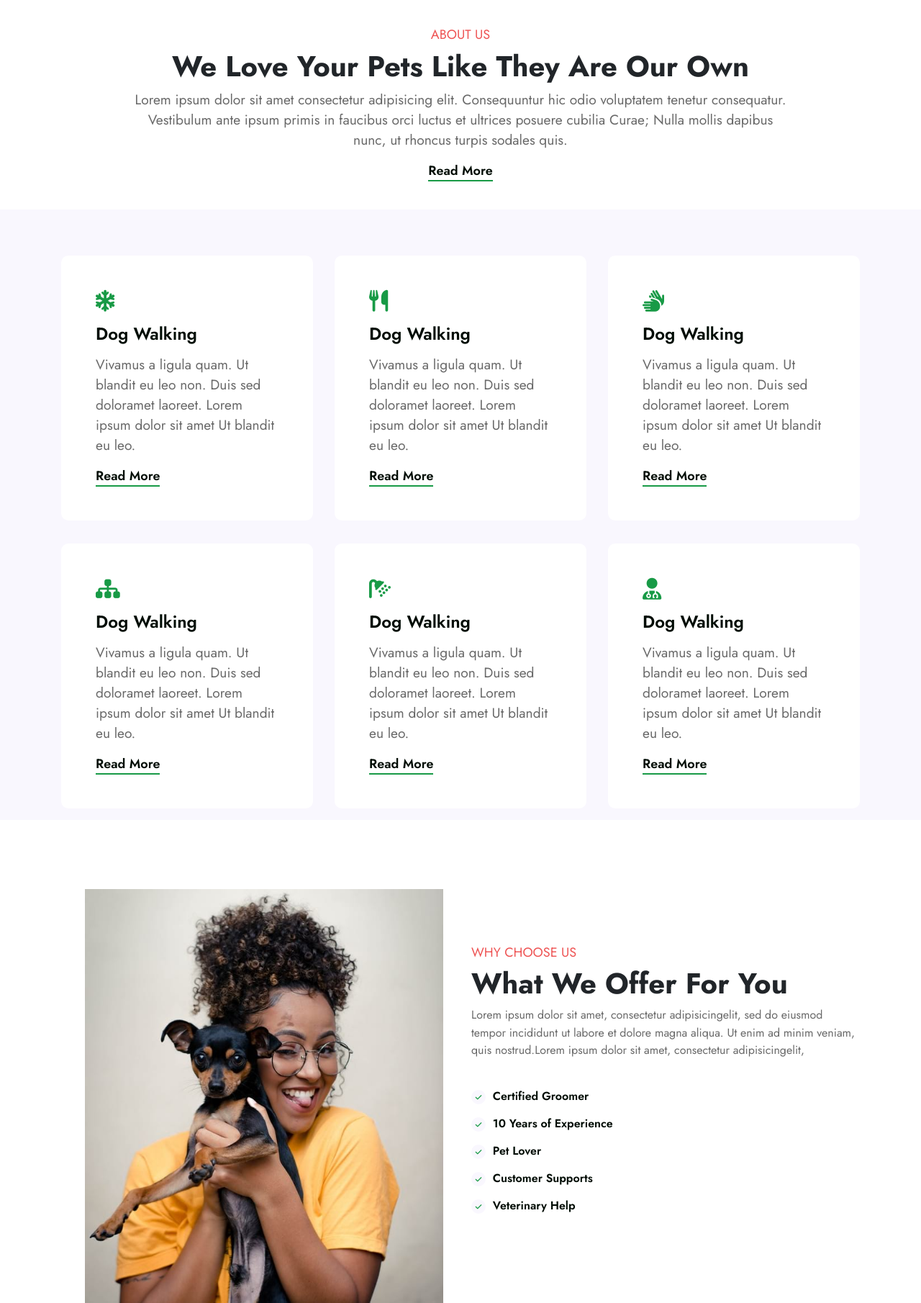
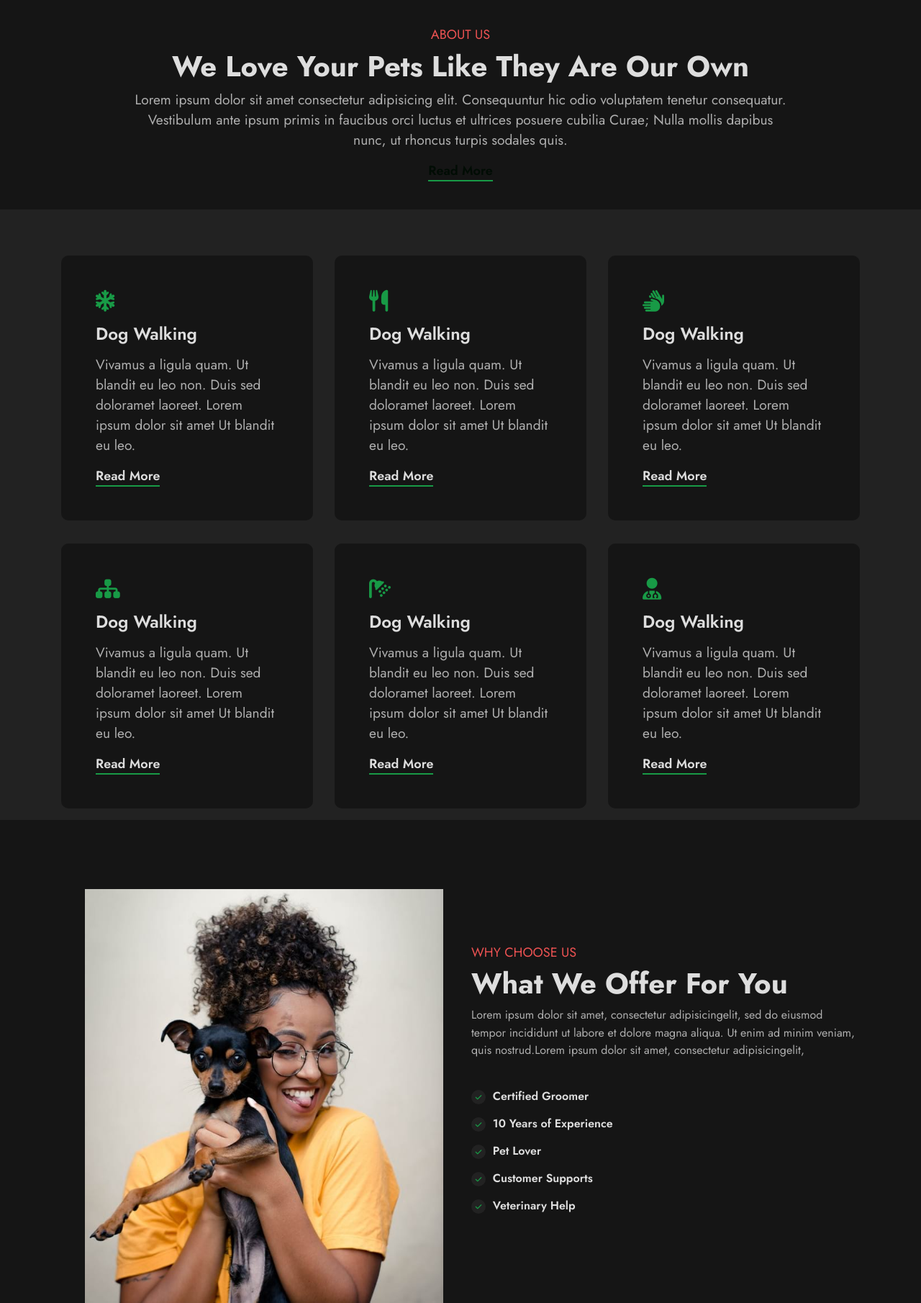
Before and after one commit to khoinguyen09092k/32E-CapstoneTran_Thi_Han-Nguyen_Dang_Khoi, a plain HTML site: page index.html in a window 1280 px wide. Shown: the part 762-2572 px from the top of the page at 72% size. Drawn offline with nearby package versions, Linux system fonts and the light colour scheme; a script that the page names is missing; files whose address does not match are found by name.

Commit message:
upcode dark.css

```diff
--- /dev/null
+++ b/css/dark.css
@@ -0,0 +1,89 @@
+#header {
+    background-color: #151515;
+}
+
+.navbar-dark .navbar-nav .nav-link {
+    color: #ffffff;
+    transition: all 1s;
+    font-size: 1.2rem;
+}
+
+.expand-container i.moon {
+    color: #ffffff;
+}
+
+
+
+
+
+
+/* carousel */
+.py-4 {
+    background-color: #151515;
+}
+
+.about h1 {
+    color: #dddddd;
+
+}
+
+.about p {
+    color: #afafaf;
+}
+
+/* services */
+.services {
+    background-color: #222222;
+
+}
+
+.services__item {
+    background-color: #151515;
+
+}
+
+.services__item .services__title a {
+
+    color: #dddddd;
+
+
+}
+
+.services__item p {
+    color: #afafaf;
+
+}
+
+.services__item a {
+    color: #dddddd;
+
+}
+
+.services__item a:hover {
+    color: #189a46;
+}
+
+/* choose */
+.pb-5,
+.py-5 {
+    background-color: #151515;
+}
+
+.choose__content h1 {
+    color: #dddddd;
+
+
+}
+
+.choose__content p {
+    color: #afafaf;
+
+}
+
+.choose__content ul li i {
+    background-color: #222222
+}
+
+.choose__content ul li {
+    color: #dddddd;
+}
--- a/index.html
+++ b/index.html
@@ -27,6 +27,7 @@
 
 
     <link rel="stylesheet" href="./css/style.css">
+    <link rel="stylesheet" href="./css/dark.css">
 </head>
 
 <body>
```
